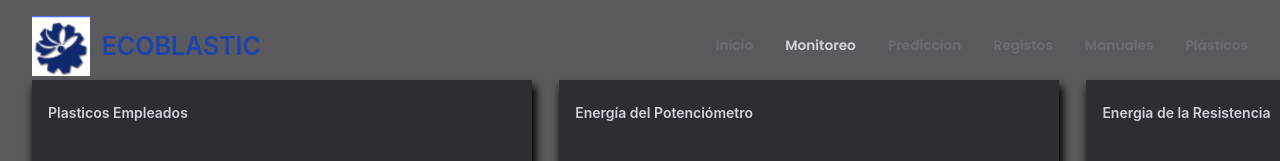
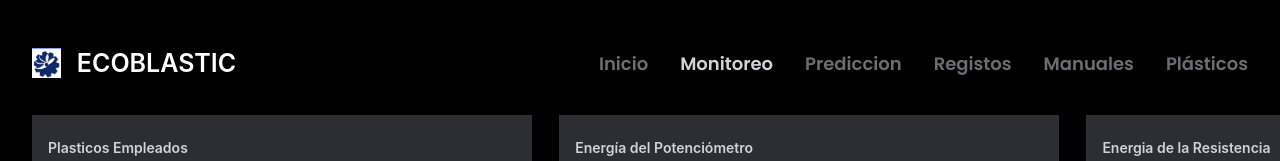
Before and after one commit to Samuelhdzx/ECOBLASTIC_SACV, a React (Vite) app in the folder Front/: page / in a window 1280 px wide. Shown: the top 161 px of the page. Built offline with nearby package versions, Linux system fonts and the light colour scheme; no server answers.

Commit message:
Ajustes del nav en el Front

```diff
--- a/Front/src/index.css
+++ b/Front/src/index.css
@@ -9,5 +9,5 @@ body,
   font-family: "Poppins", sans-serif;
   font-weight: 600;
   font-style: normal;
-  background-color: #5a5a5e;
+  background-color: #000000;
 }
--- a/Front/src/scenes/navbar/index.tsx
+++ b/Front/src/scenes/navbar/index.tsx
@@ -10,11 +10,11 @@ const Navbar = (props: Props) => {
     const { palette } = useTheme();
     const [selected, setSelected] = useState("dashboard");
     return (
-    <FlexBetween mb="0.25rem" p="0-5rem 0rem" color={palette.grey[300]}>
+    <FlexBetween mb="0.25rem" p="2rem 0rem" color={palette.grey[300]}>
         {/* LEFT  */}
-        <FlexBetween gap="0.75rem">
-        <img src={logo} alt="Company Logo" style={{ height: '60px'}} /> {/* Adjust height as needed */}
-        <Typography variant="h4" fontSize="25px" color="#1d44ab">ECOBLASTIC</Typography>
+        <FlexBetween gap="1rem">
+        <img src={logo} alt="Company Logo" style={{ height: '30px'}} /> {/* Adjust height as needed */}
+        <Typography variant="h4" fontSize="25px" color="white">ECOBLASTIC</Typography>
         </FlexBetween>
 
         {/* RIGHT SIDE */}
@@ -27,6 +27,7 @@ const Navbar = (props: Props) => {
                style={{
                 color: selected === "inicio" ? "inherit" : palette.grey[700],
                 textDecoration: "inherit",
+                fontSize: "18px",
               }}
               >
               Inicio
@@ -39,6 +40,7 @@ const Navbar = (props: Props) => {
                style={{
                 color: selected === "dashboard" ? "inherit" : palette.grey[700],
                 textDecoration: "inherit",
+                fontSize: "18px",
               }}
               >
               Monitoreo
@@ -51,6 +53,7 @@ const Navbar = (props: Props) => {
                style={{
                 color: selected === "predictions" ? "inherit" : palette.grey[700],
                 textDecoration: "inherit",
+                fontSize: "18px",
               }}
               >
               Prediccion
@@ -63,6 +66,7 @@ const Navbar = (props: Props) => {
                style={{
                 color: selected === "registers" ? "inherit" : palette.grey[700],
                 textDecoration: "inherit",
+                fontSize: "18px",
               }}
               >
               Registos
@@ -75,6 +79,7 @@ const Navbar = (props: Props) => {
                style={{
                 color: selected === "manuals" ? "inherit" : palette.grey[700],
                 textDecoration: "inherit",
+                fontSize: "18px",
               }}
               >
               Manuales
@@ -87,6 +92,7 @@ const Navbar = (props: Props) => {
                style={{
                 color: selected === "plastics" ? "inherit" : palette.grey[700],
                 textDecoration: "inherit",
+                fontSize: "18px",
               }}
               >
               Plásticos
```
